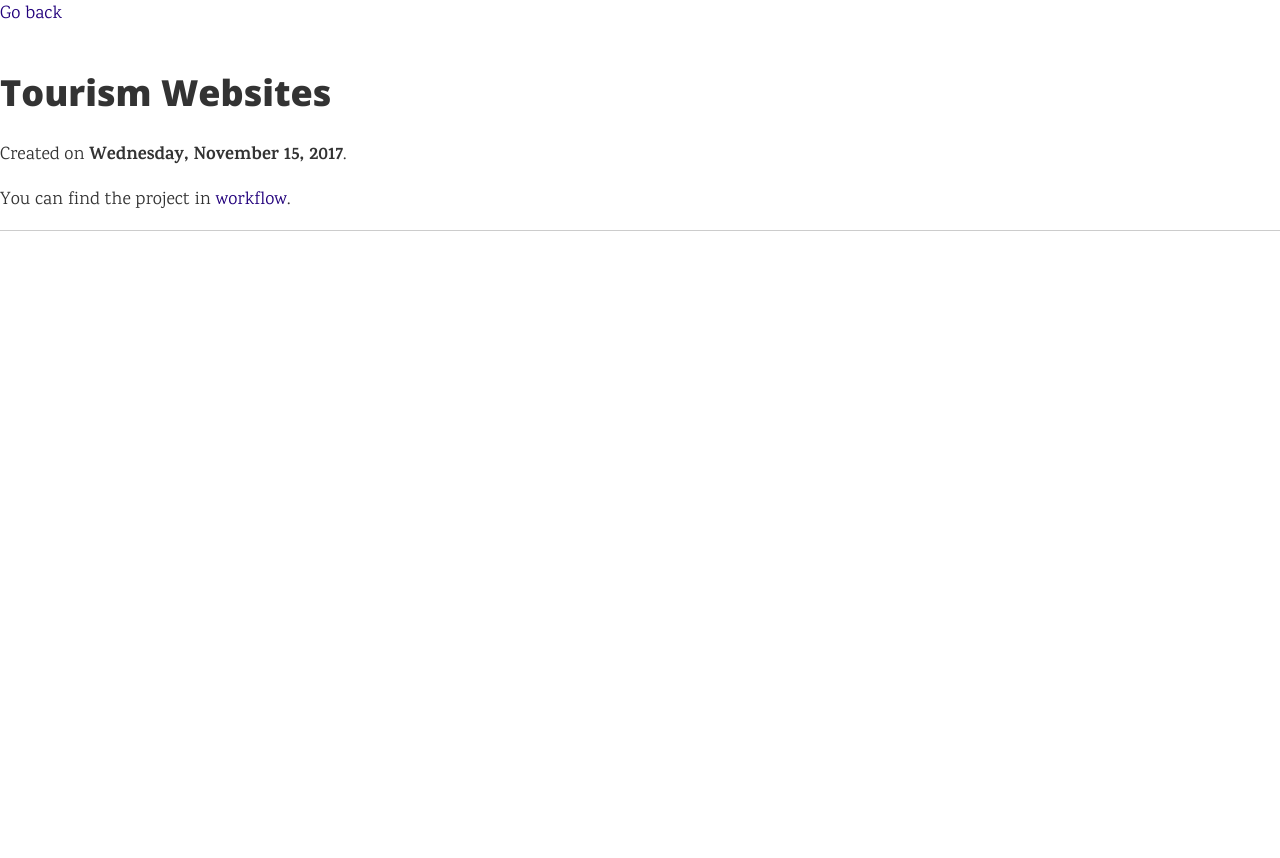
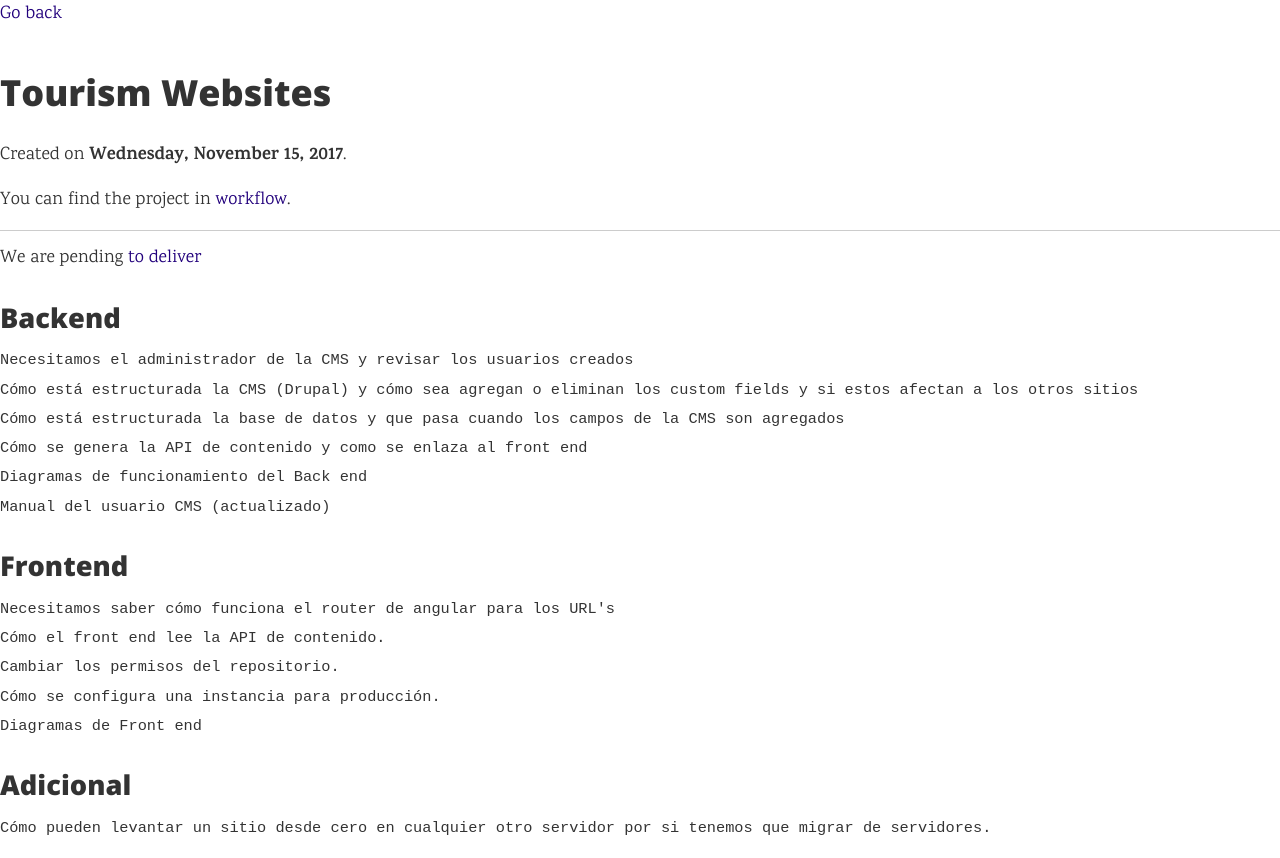
Before and after one commit to antoniwan/active-projects, a Gatsby site: page /projects/vallarta-websites/ in a window 1280 px wide. Before the commit the page ends 800 px from the top, so only its background shows below. Built offline with nearby package versions, Linux system fonts and the light colour scheme; Gatsby itself is replaced by a stand-in of ours; some packages are replaced by stand-ins of ours; code samples lack their colours.

Commit message:
update vallarta info

```diff
--- a/src/projects/vallarta-websites.md
+++ b/src/projects/vallarta-websites.md
@@ -8,3 +8,26 @@ status: "live"
 active: true
 projectNumber: 0
 ---
+
+We are pending [to deliver](http://m8.companyworkflow.com/#messages/530390)
+
+## Backend
+
+    Necesitamos el administrador de la CMS y revisar los usuarios creados
+    Cómo está estructurada la CMS (Drupal) y cómo sea agregan o eliminan los custom fields y si estos afectan a los otros sitios
+    Cómo está estructurada la base de datos y que pasa cuando los campos de la CMS son agregados
+    Cómo se genera la API de contenido y como se enlaza al front end
+    Diagramas de funcionamiento del Back end
+    Manual del usuario CMS (actualizado)
+
+## Frontend
+
+    Necesitamos saber cómo funciona el router de angular para los URL's
+    Cómo el front end lee la API de contenido.
+    Cambiar los permisos del repositorio.
+    Cómo se configura una instancia para producción.
+    Diagramas de Front end
+
+## Adicional
+
+    Cómo pueden levantar un sitio desde cero en cualquier otro servidor por si tenemos que migrar de servidores.
```
